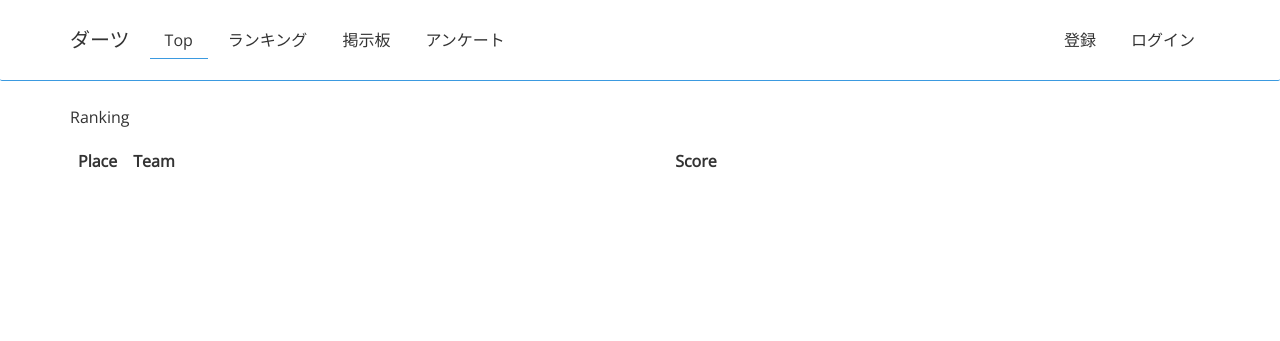
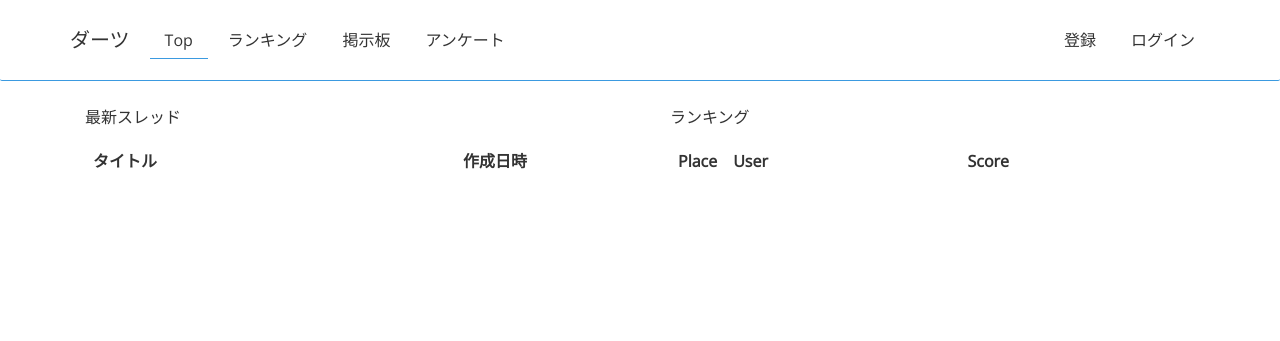
Before and after one commit to N4NU/mn-darts, a Flask app: page / in a window 1280 px wide. Shown: the top 341 px of the page. Run offline with Flask 2, Linux system fonts and the light colour scheme; data that the repository does not hold is empty; some libraries are stand-ins or nearby versions.

Commit message:
トップページに新規スレッド一覧追加

```diff
--- a/darts/templates/index.html
+++ b/darts/templates/index.html
@@ -1,14 +1,34 @@
 {% extends "base.html" %}
 {% block content %}
 
-<p>Ranking</p>
-
+<div class="container">
+  <div class="row">
+    <div class="col-md-6">
+      <p>最新スレッド</p>
+      <table id="ranking" class="table table-striped col-md-6">
+        <thead>
+          <tr>
+            <td class="col-md-8"><b>タイトル</b></td>
+            <td class="col-md-4"><b>作成日時</b></td>
+          </tr>
+        </thead>
+        <tbody>
+      {% if threads_list %}
+      {% for thread_id, thread_title, created_at in threads_list %}
+        <tr><td><a href="{{ url_for('bbs_view_thread', thread_id=thread_id) }}">{{ thread_title }}</a></td><td>{{ created_at }}</td></tr>
+      {% endfor %}
+      {% endif %}
+        </tbody>
+      </table>
+    </div>
+    <div class="col-md-6">
+      <p>ランキング</p>
       <table id="ranking" class="table table-striped">
         <thead>
           <tr>
             <td width="10px"><b>Place</b>
             </td>
-      <td><b>Team</b>
+            <td><b>User</b>
             </td>
             <td><b>Score</b>
             </td>
@@ -22,5 +42,7 @@
       {% endif %}
         </tbody>
       </table>
-
+    </div>
+  </div>
+</div>
 {% endblock %}
--- a/darts/utils.py
+++ b/darts/utils.py
@@ -1,7 +1,15 @@
 from darts.models import User
+from darts.models import BBS_thread
+import datetime
 
-def get_ranking_list():
+def get_ranking_list(start=0, stop=10):
     ranking_list = []
-    for rank, user in enumerate(User.query.order_by(User.score)):
+    for rank, user in enumerate(User.query.order_by(User.score).all()):
         ranking_list.append((rank + 1, user.username, user.score))
-    return ranking_list
+    return ranking_list[start:stop]
+
+def get_threads_list(start=0, stop=10, fmt_str='%Y-%m-%d %H:%M:%S'):
+    threads_list = []
+    for thread in BBS_thread.query.order_by(BBS_thread.created_at.desc()).all():
+        threads_list.append((thread.thread_id, thread.thread_title, thread.created_at.strftime(fmt_str)))
+    return threads_list[start:stop]
--- a/darts/views.py
+++ b/darts/views.py
@@ -3,14 +3,14 @@ from flask_bcrypt import Bcrypt
 import subprocess
 from darts.app import app
 from darts.models import db, User
-from darts.utils import get_ranking_list
+import darts.utils
 
 bcrypt = Bcrypt(app)
 
 @app.route('/', methods=['GET', 'POST'])
 def home():
     if not session.get('logged_in'):
-        return render_template('index.html', ranking_list=get_ranking_list())
+        return render_template('index.html', threads_list=darts.utils.get_threads_list(0, 10), ranking_list=darts.utils.get_ranking_list(0, 10))
 
     if request.method == 'POST':
         username = request.form['username']
```
Lines whose indentation alone changed are shown as unchanged.
